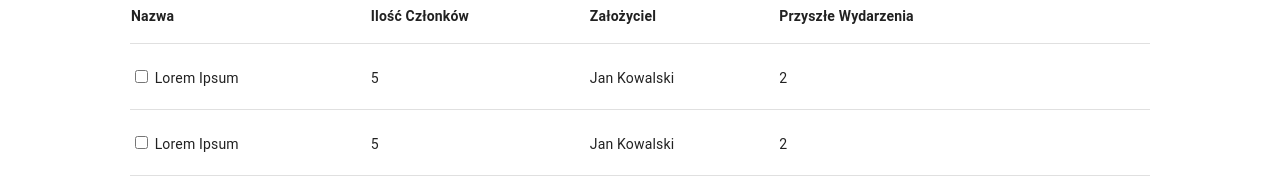
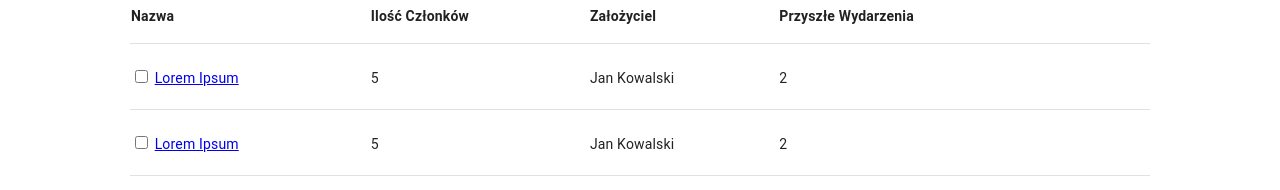
Before and after one commit to SGGWMeetApp/sggwmeetapp_fronend, a React (Create React App) app: page /profile/groups in a window 1280 px wide. Shown: the part 174-364 px from the top of the page. Built offline with nearby package versions, Linux system fonts and the light colour scheme; some icons are missing.

Commit message:
added Navi for grou members and group events

```diff
--- a/src/GroupsPage/GroupsPage.js
+++ b/src/GroupsPage/GroupsPage.js
@@ -49,21 +49,21 @@ class GroupsPage extends React.Component {
               <tbody>
                 <tr>
                   <td>
-                    <input type="checkbox" /> Lorem Ipsum
+                    <input type="checkbox" /> <NavLink to="/profile/groups/id/members" className={style.NavGroup}>Lorem Ipsum</NavLink>
                   </td>
                   <td>5</td>
                   <td>Jan Kowalski</td>
                   <td>2</td>
-                  <TableRow />
+                  <TableRow id="groups" />
                 </tr>
                 <tr>
                   <td>
-                    <input type="checkbox" /> Lorem Ipsum
+                    <input type="checkbox" /> <NavLink to="/profile/groups/id/members" className={style.NavGroup}>Lorem Ipsum</NavLink>
                   </td>
                   <td>5</td>
                   <td>Jan Kowalski</td>
                   <td>2</td>
-                  <TableRow />
+                  <TableRow id="groups" />
                 </tr>
               </tbody>
             </table>
```
